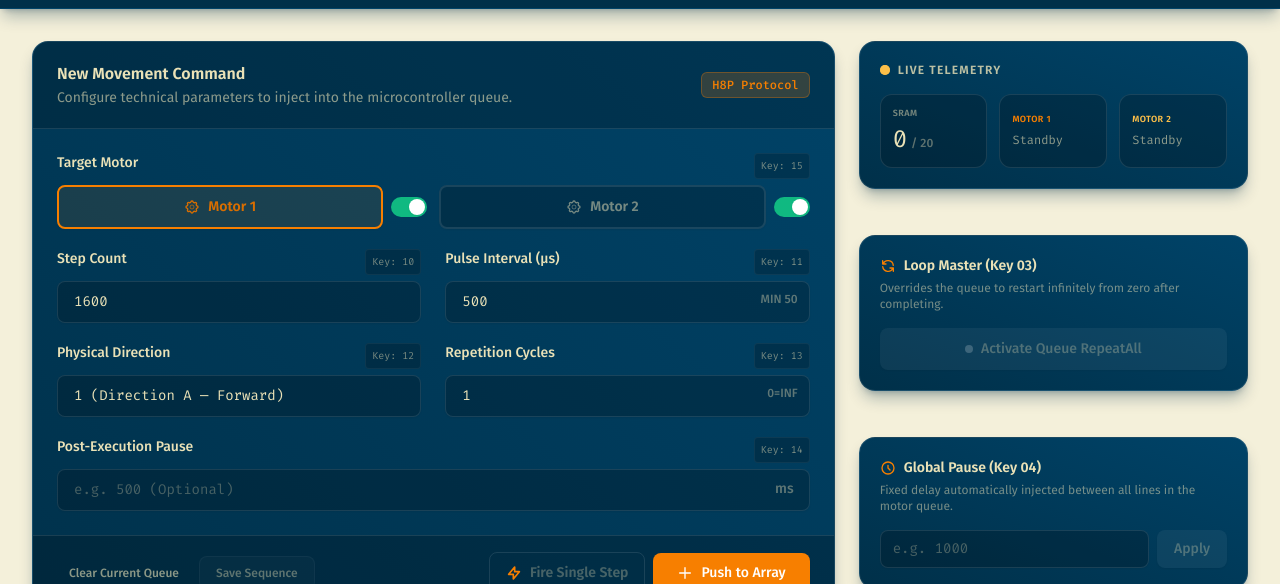
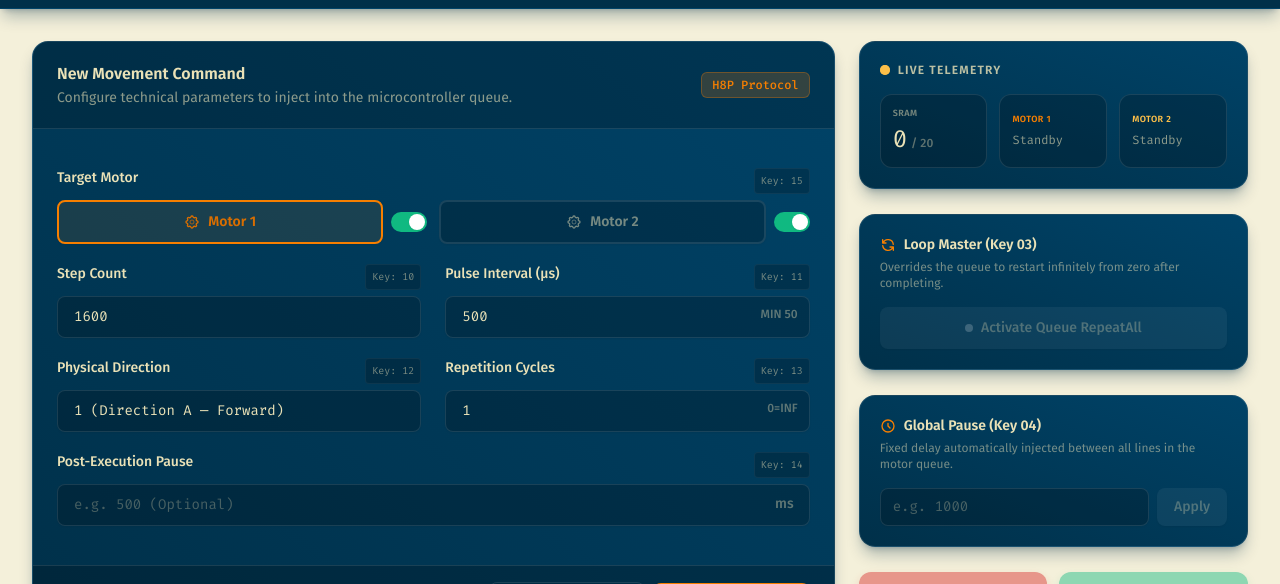
Before and after one commit to samuel-lope/stepper-proof, a website: page public/index.html in a window 1280 px wide. Shown: the part 64-648 px from the top of the page. Drawn offline with nearby package versions, Linux system fonts and the light colour scheme.

Commit message:
style(ui): refactor dashboard layout for proportional alignment and fixed container height

```diff
--- a/public/index.html
+++ b/public/index.html
@@ -94,14 +94,15 @@
     </header>
 
     <!-- Main Board -->
-    <main class="flex-1 w-full max-w-7xl mx-auto p-6 md:p-8 grid grid-cols-1 lg:grid-cols-12 gap-6">
+    <main class="flex-1 w-full max-w-7xl mx-auto p-6 md:p-8">
+        <div class="grid grid-cols-1 lg:grid-cols-12 gap-6 items-stretch">
 
         <!-- Left Column: Command & Settings Builder -->
         <section class="lg:col-span-8 flex flex-col">
 
             <!-- Command Builder Card -->
-            <div class="bg-gradient-to-tr from-navy to-navy-light rounded-2xl shadow-lg shadow-navy/30 border border-white/10 overflow-hidden group flex flex-col h-full">
-                <div class="px-6 py-5 border-b border-white/10 bg-black/20 flex justify-between items-center">
+            <div class="bg-gradient-to-tr from-navy to-navy-light rounded-2xl shadow-lg shadow-navy/30 border border-white/10 overflow-hidden group flex flex-col h-[600px]">
+                <div class="px-6 py-5 border-b border-white/10 bg-black/20 flex justify-between items-center shrink-0">
                     <div>
                         <h2 class="text-base font-semibold text-cream" data-i18n="cmd.card.title">New Movement Command</h2>
                         <p class="text-sm text-cream/60 mt-0.5" data-i18n="cmd.card.subtitle">Configure technical parameters to inject into the microcontroller queue.</p>
@@ -109,7 +110,7 @@
                     <span class="px-2.5 py-1 bg-orange/20 text-orange text-xs font-mono font-medium rounded-md border border-orange/30 hidden md:block">H8P Protocol</span>
                 </div>
 
-                <div class="p-6">
+                <div class="p-6 flex-1 flex flex-col justify-center">
                     <div class="grid grid-cols-1 md:grid-cols-2 gap-x-6 gap-y-5">
                         <!-- Motor Selector -->
                         <div class="md:col-span-2 space-y-1.5">
@@ -205,7 +206,7 @@
                 </div>
 
                 <!-- Card Footer -->
-                <div class="px-6 py-4 bg-black/20 border-t border-white/10 flex flex-wrap justify-between items-center gap-4">
+                <div class="px-6 py-4 bg-black/20 border-t border-white/10 flex flex-wrap justify-between items-center gap-4 shrink-0">
                     <div class="flex gap-2">
                         <button id="btn-clear-queue" class="text-xs font-medium text-cream/60 hover:text-red-400 px-3 py-2 rounded-lg hover:bg-red-400/10 transition-colors focus-visible:ring-2 focus-visible:ring-red-400 outline-none" data-i18n="cmd.btn.clear">
                             Clear Current Queue
@@ -307,6 +308,7 @@
             </div>
         </section>
 
+        </div>
     </main>
 
     <!-- Alert History Floating Button -->
```
Also changed, not shown: CHANGELOG.md.
